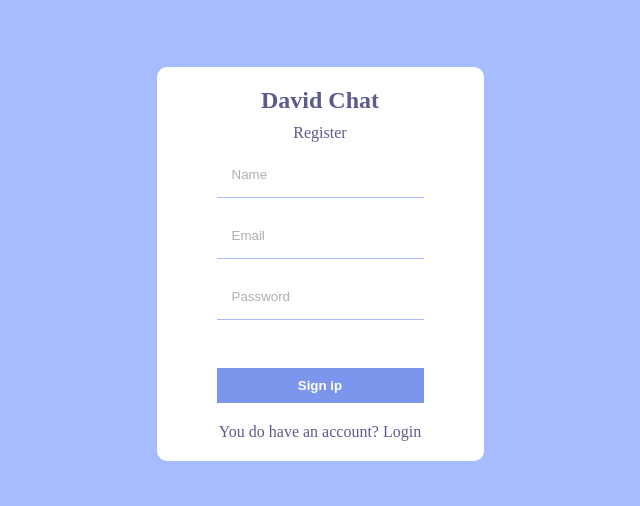
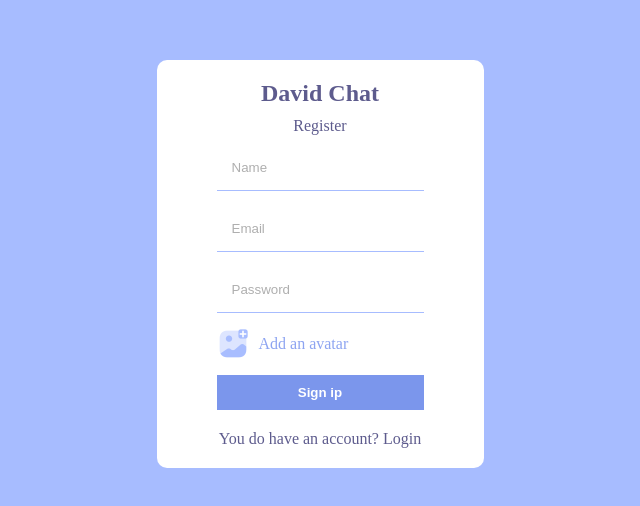
Before and after one commit to DavidReque/chat-firebase, a React (Vite) app: page / in a window 1280 px wide. Shown: the part 136-642 px from the top of the page, without its empty margins (320-960 px from the left). Built offline with nearby package versions, Linux system fonts and the light colour scheme.

Commit message:
register

```diff
--- a/src/pages/Register.jsx
+++ b/src/pages/Register.jsx
@@ -8,14 +8,17 @@ const Register = () => {
           <input type="text" placeholder="Name" />
           <input type="email" placeholder="Email" />
           <input type="password" placeholder="Password" />
-                    <input style={{display: 'none'}} type="file" id="file" />
-                    <label htmlFor="file"><img src="" alt="" /></label>
+          <input style={{ display: "none" }} type="file" id="file" />
+          <label htmlFor="file">
+            <img src="src/assets/img/addAvatar.png" alt="" />
+            <span>Add an avatar</span>
+          </label>
           <button>Sign ip</button>
         </form>
         <p>You do have an account? Login</p>
       </div>
     </div>
   );
-}
+};
 
 export default Register;
--- a/src/styles.scss
+++ b/src/styles.scss
@@ -52,6 +52,19 @@
         border: none;
         cursor: pointer;
       }
+
+      label {
+        display: flex;
+        align-items: center;
+        gap: 10px;
+        color: #8da4f1;
+        font-style: 12px;
+        cursor: pointer;
+      }
+
+      img {
+        width: 32px;
+      }
     }
     p{
         color: #5d5b8d;
```
Lines whose indentation alone changed are shown as unchanged.
